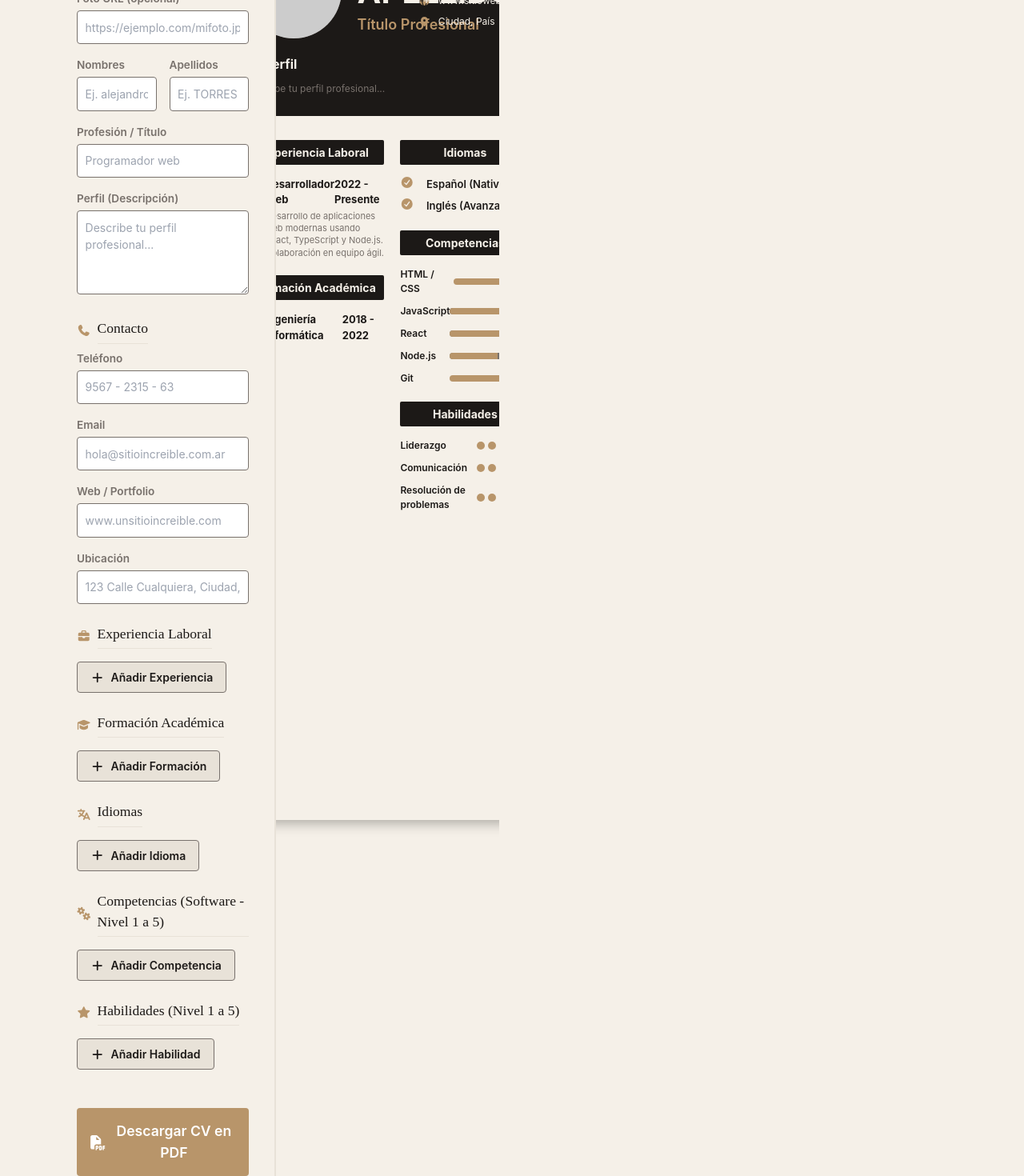
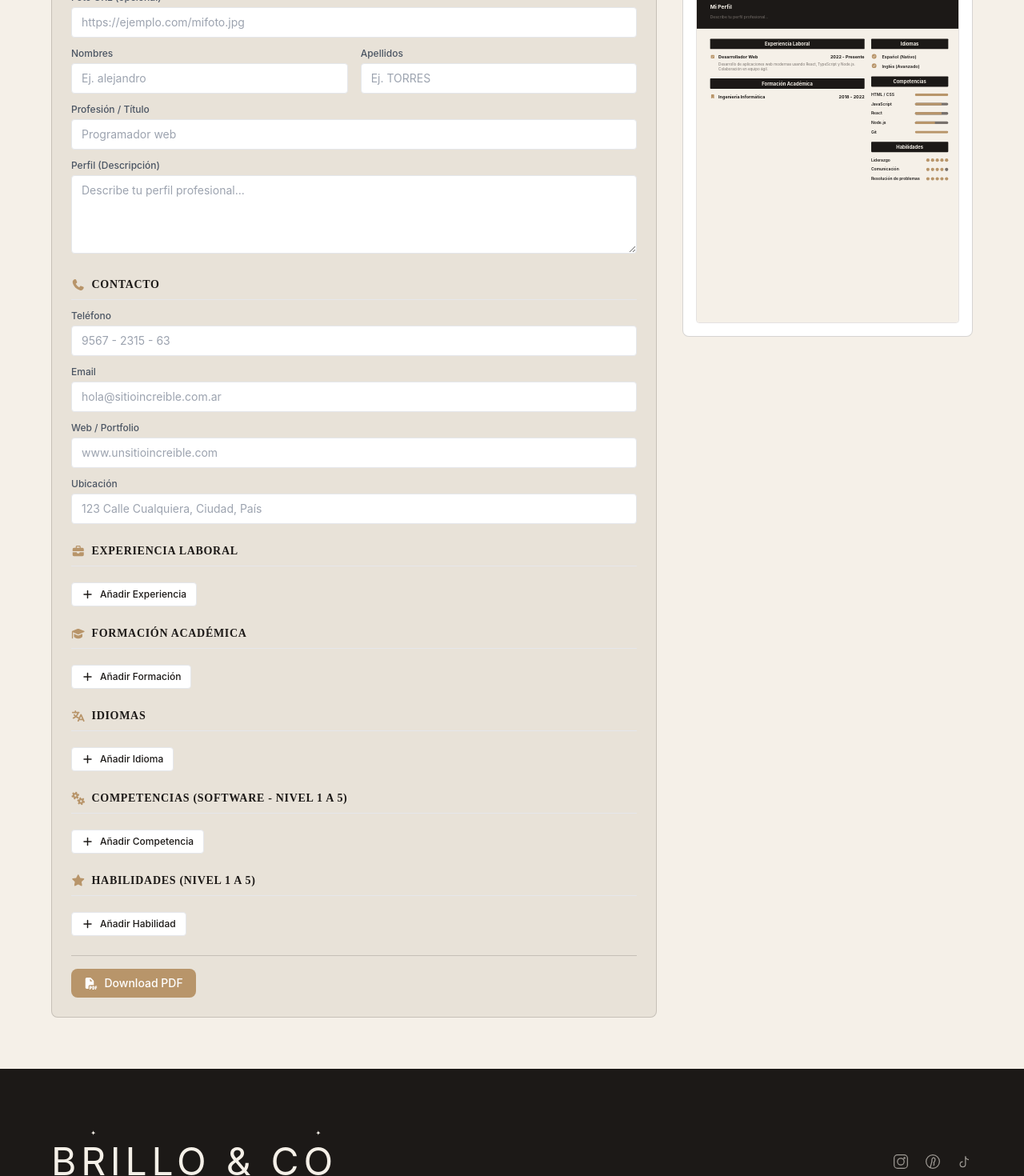
Before and after one commit to Andres-Debugger/preyecto-inter-usuarios, a Next.js app: page /settings in a window 1280 px wide. Shown: the part 2360-3830 px from the top of the page at 80% size. Built offline with nearby package versions, Linux system fonts and the light colour scheme.

Commit message:
Refactor: simplify CVCBuilder layout and enhance responsiveness; update styles in CVCForm and CVCPreview

```diff
--- a/app/settings/page.tsx
+++ b/app/settings/page.tsx
@@ -1261,11 +1261,7 @@ export default function SettingsPage() {
               <h2 className="text-xs tracking-[0.2em] uppercase mb-6 font-semibold" style={{ color: "var(--color-accent)" }}>
                 CV Builder
               </h2>
-              <div className="grid grid-cols-1 lg:grid-cols-2 gap-8">
-                <div className="lg:col-span-1">
-                  <CVCBuilder />
-                </div>
-              </div>
+              <CVCBuilder />
             </section>
           </div>
         </div>
--- a/components/CVCBuilder.tsx
+++ b/components/CVCBuilder.tsx
@@ -1,23 +1,43 @@
 "use client";
 
-import { useRef } from "react";
-import html2pdf from "html2pdf.js";
+import { useRef, useState, useEffect } from "react";
 import { useCVC } from "@/context/CVCContext";
 import CVCForm from "./CVCForm";
 import CVCPreview from "./CVCPreview";
 
+const A4_WIDTH = 794;
+const A4_HEIGHT = 1123;
+
 export default function CVCBuilder() {
   const { cvData, draftData } = useCVC();
   const cvRef = useRef<HTMLDivElement>(null);
+  const containerRef = useRef<HTMLDivElement>(null);
+  const [scale, setScale] = useState(0.5);
 
   const currentData = draftData || cvData;
 
+  useEffect(() => {
+    const updateScale = () => {
+      if (containerRef.current) {
+        const containerWidth = containerRef.current.offsetWidth;
+        const newScale = Math.min((containerWidth - 32) / A4_WIDTH, 0.55);
+        setScale(Math.max(newScale, 0.2));
+      }
+    };
+
+    updateScale();
+    window.addEventListener("resize", updateScale);
+    return () => window.removeEventListener("resize", updateScale);
+  }, []);
+
   const downloadPDF = async () => {
     const element = cvRef.current;
-    if (!element) return;
+    if (!element || typeof window === "undefined") return;
+
+    const html2pdf = (await import("html2pdf.js")).default;
 
     element.style.transform = "scale(1)";
-    element.style.transformOrigin = "top center";
+    element.style.transformOrigin = "top left";
 
     const opt = {
       margin: 0,
@@ -35,29 +55,55 @@ export default function CVCBuilder() {
   };
 
   return (
+    <div className="grid grid-cols-1 lg:grid-cols-3 gap-8">
+      <div className="lg:col-span-2">
+        <CVCForm onDownloadPDF={downloadPDF} />
+      </div>
+
+      <div className="lg:col-span-1">
+        <div className="sticky top-24" ref={containerRef}>
           <div
-      className="cvc-builder"
+            className="border p-4 rounded-lg bg-white"
+            style={{ borderColor: "color-mix(in srgb, var(--color-muted) 30%, transparent)" }}
+          >
+            <div className="flex items-center justify-between mb-4">
+              <h3 className="text-lg font-semibold" style={{ color: "var(--color-text)" }}>
+                CV Preview
+              </h3>
+              <button
+                onClick={downloadPDF}
+                className="text-xs px-3 py-1.5 border rounded hover:opacity-80 transition-opacity"
+                style={{ borderColor: "var(--color-muted)", color: "var(--color-text)" }}
+              >
+                Download PDF
+              </button>
+            </div>
+
+            <div
+              className="rounded border overflow-hidden"
+              style={{ borderColor: "color-mix(in srgb, var(--color-muted) 20%, transparent)" }}
+            >
+              <div
                 style={{
-        display: "flex",
-        width: "100%",
-        minHeight: "calc(100vh - 200px)",
+                  width: `${A4_WIDTH * scale}px`,
+                  height: `${A4_HEIGHT * scale}px`,
+                  overflow: "hidden",
                 }}
               >
-      <CVCForm onDownloadPDF={downloadPDF} />
                 <div
-        className="preview-section"
                   style={{
-          flex: 1,
-          backgroundColor: "var(--color-bg)",
-          display: "flex",
-          justifyContent: "center",
-          alignItems: "flex-start",
-          overflowY: "auto",
-          padding: "2rem",
+                    transform: `scale(${scale})`,
+                    transformOrigin: "top left",
+                    width: `${A4_WIDTH}px`,
                   }}
                 >
                   <CVCPreview cvData={currentData} ref={cvRef} />
                 </div>
               </div>
+            </div>
+          </div>
+        </div>
+      </div>
+    </div>
   );
 }
--- a/components/CVCForm.tsx
+++ b/components/CVCForm.tsx
@@ -29,9 +29,9 @@ interface CVCFormProps {
 
 function SectionTitle({ title, icon }: { title: string; icon: any }) {
   return (
-    <div style={{ display: "flex", alignItems: "center", gap: "8px", marginTop: "1.5rem", marginBottom: "0.5rem" }}>
-      <FontAwesomeIcon icon={icon} style={{ color: "var(--color-accent)" }} />
-      <h3 style={{ color: "var(--color-text)", fontSize: "1.1rem", borderBottom: "1px solid var(--color-surface)", paddingBottom: "0.3rem" }}>
+    <div className="flex items-center gap-2 mt-6 mb-3 pb-2 border-b border-gray-200">
+      <FontAwesomeIcon icon={icon} className="text-[var(--color-accent)] text-sm" />
+      <h3 className="text-sm font-semibold uppercase tracking-wider text-[var(--color-text)]">
         {title}
       </h3>
     </div>
@@ -40,8 +40,8 @@ function SectionTitle({ title, icon }: { title: string; icon: any }) {
 
 function InputGroup({ label, children, className = "", style }: { label: string; children: React.ReactNode; className?: string; style?: React.CSSProperties }) {
   return (
-    <div className={`input-group ${className}`} style={{ marginBottom: "1rem", ...style }}>
-      <label style={{ fontSize: "0.85rem", fontWeight: 600, color: "var(--color-muted)", marginBottom: "0.3rem", display: "block" }}>
+    <div className={`mb-3 ${className}`} style={style}>
+      <label className="block text-xs font-medium text-gray-600 mb-1">
         {label}
       </label>
       {children}
@@ -79,24 +79,7 @@ function Input({
       onChange={handleChange}
       onKeyDown={onKeyDown}
       placeholder={placeholder}
-      style={{
-        padding: "0.6rem",
-        border: "1px solid var(--color-muted)",
-        borderRadius: "4px",
-        backgroundColor: "#fff",
-        color: "var(--color-text)",
-        width: "100%",
-        transition: "border-color 0.2s, box-shadow 0.2s",
-        outline: "none",
-      }}
-      onFocus={(e) => {
-        e.target.style.borderColor = "var(--color-accent)";
-        e.target.style.boxShadow = "0 0 0 2px rgba(185, 138, 90, 0.2)";
-      }}
-      onBlur={(e) => {
-        e.target.style.borderColor = "var(--color-muted)";
-        e.target.style.boxShadow = "none";
-      }}
+      className="w-full px-3 py-2 text-sm border border-gray-200 rounded bg-white text-[var(--color-text)] transition-all focus:outline-none focus:border-[var(--color-accent)] focus:ring-2 focus:ring-[var(--color-accent)]/20"
     />
   );
 }
@@ -118,27 +101,7 @@ function Textarea({
       onChange={(e) => onChange(e.target.value)}
       placeholder={placeholder}
       rows={rows}
-      style={{
-        padding: "0.6rem",
-        border: "1px solid var(--color-muted)",
-        borderRadius: "4px",
-        backgroundColor: "#fff",
-        color: "var(--color-text)",
-        width: "100%",
-        resize: "vertical",
-        minHeight: "80px",
-        transition: "border-color 0.2s, box-shadow 0.2s",
-        outline: "none",
-        fontFamily: "inherit",
-      }}
-      onFocus={(e) => {
-        e.target.style.borderColor = "var(--color-accent)";
-        e.target.style.boxShadow = "0 0 0 2px rgba(185, 138, 90, 0.2)";
-      }}
-      onBlur={(e) => {
-        e.target.style.borderColor = "var(--color-muted)";
-        e.target.style.boxShadow = "none";
-      }}
+      className="w-full px-3 py-2 text-sm border border-gray-200 rounded bg-white text-[var(--color-text)] resize-y min-h-[80px] transition-all focus:outline-none focus:border-[var(--color-accent)] focus:ring-2 focus:ring-[var(--color-accent)]/20 font-inherit"
     />
   );
 }
@@ -189,36 +152,12 @@ function DynamicItem<T extends { id: string }>({
   }, [item.id, setItems]);
 
   return (
-    <div
-      className="dynamic-item"
-      style={{
-        backgroundColor: "var(--color-surface)",
-        padding: "1rem",
-        borderRadius: "6px",
-        marginBottom: "1rem",
-        position: "relative",
-      }}
-    >
+    <div className="relative bg-gray-50 p-3 rounded border border-gray-100 mb-3">
       <button
-        className="btn-remove"
         onClick={() => onRemove(item.id)}
-        style={{
-          position: "absolute",
-          top: "0.5rem",
-          right: "0.5rem",
-          background: "#ff4d4d",
-          color: "white",
-          border: "none",
-          borderRadius: "50%",
-          width: "24px",
-          height: "24px",
-          cursor: "pointer",
-          display: "flex",
-          alignItems: "center",
-          justifyContent: "center",
-        }}
+        className="absolute top-2 right-2 w-5 h-5 rounded-full bg-red-500 text-white flex items-center justify-center text-xs hover:bg-red-600 transition-colors"
       >
-        <FontAwesomeIcon icon={faTimes} style={{ fontSize: "10px" }} />
+        <FontAwesomeIcon icon={faTimes} style={{ fontSize: "8px" }} />
       </button>
       {renderFields(item, updateField)}
     </div>
@@ -230,29 +169,7 @@ function AddButton({ onClick, label, icon }: { onClick: () => void; label: strin
     <button
       type="button"
       onClick={onClick}
-      className="btn"
-      style={{
-        backgroundColor: "var(--color-surface)",
-        color: "var(--color-text)",
-        border: "1px solid var(--color-muted)",
-        padding: "0.5rem 1rem",
-        borderRadius: "4px",
-        cursor: "pointer",
-        fontWeight: 600,
-        transition: "all 0.2s",
-        marginTop: "0.5rem",
-        display: "inline-flex",
-        alignItems: "center",
-        gap: "0.5rem",
-      }}
-      onMouseEnter={(e) => {
-        e.currentTarget.style.backgroundColor = "var(--color-muted)";
-        e.currentTarget.style.color = "#fff";
-      }}
-      onMouseLeave={(e) => {
-        e.currentTarget.style.backgroundColor = "var(--color-surface)";
-        e.currentTarget.style.color = "var(--color-text)";
-      }}
+      className="inline-flex items-center gap-2 px-3 py-1.5 text-xs font-medium border border-gray-200 rounded bg-white text-[var(--color-text)] hover:bg-[var(--color-muted)] hover:text-white transition-all mt-2"
     >
       <FontAwesomeIcon icon={icon} />
       {label}
@@ -633,8 +550,8 @@ export default function CVCForm({ onDownloadPDF }: CVCFormProps) {
   };
 
   return (
-    <div className="form-section" style={{ padding: "2rem", overflowY: "auto", borderRight: "2px solid var(--color-surface)", flex: 1 }}>
-      <h2 style={{ color: "var(--color-accent)", marginBottom: "1.5rem" }}>Configura tu CV</h2>
+    <div className="form-section border p-6 rounded-lg" style={{ borderColor: "color-mix(in srgb, var(--color-muted) 30%, transparent)", backgroundColor: "var(--color-surface)" }}>
+      <h2 className="text-lg font-semibold text-[var(--color-accent)] mb-4">Configura tu CV</h2>
 
       <PersonalInfoSection data={currentData.personal} updateDraft={updateDraft} />
       <ContactSection data={currentData.contact} updateDraft={updateDraft} />
@@ -644,79 +561,35 @@ export default function CVCForm({ onDownloadPDF }: CVCFormProps) {
       <CompetenciesSection data={currentData.competencies} updateDraft={updateDraft} />
       <SkillsSection data={currentData.skills} updateDraft={updateDraft} />
 
-      <div style={{ display: "flex", gap: "0.5rem", marginTop: "2rem", flexWrap: "wrap" }}>
+      <div className="flex flex-wrap gap-2 mt-6 pt-4 border-t" style={{ borderColor: "color-mix(in srgb, var(--color-muted) 30%, transparent)" }}>
+        <button
+          onClick={onDownloadPDF}
+          className="inline-flex items-center gap-2 px-4 py-2 text-sm font-medium rounded-lg text-white transition-opacity hover:opacity-90"
+          style={{ backgroundColor: "var(--color-accent)" }}
+        >
+          <FontAwesomeIcon icon={faFilePdf} />
+          Download PDF
+        </button>
         {hasDraft && (
           <>
             <button
               onClick={handleReset}
-              style={{
-                backgroundColor: "var(--color-surface)",
-                color: "var(--color-text)",
-                border: "1px solid var(--color-muted)",
-                padding: "0.5rem 1rem",
-                borderRadius: "4px",
-                cursor: "pointer",
-                fontWeight: 600,
-                transition: "all 0.2s",
-                display: "inline-flex",
-                alignItems: "center",
-                gap: "0.5rem",
-              }}
-              onMouseEnter={(e) => {
-                e.currentTarget.style.backgroundColor = "var(--color-muted)";
-                e.currentTarget.style.color = "#fff";
-              }}
-              onMouseLeave={(e) => {
-                e.currentTarget.style.backgroundColor = "var(--color-surface)";
-                e.currentTarget.style.color = "var(--color-text)";
-              }}
+              className="inline-flex items-center gap-2 px-4 py-2 text-sm font-medium border rounded-lg transition-colors hover:opacity-80"
+              style={{ borderColor: "var(--color-muted)", color: "var(--color-text)" }}
             >
-              <FontAwesomeIcon icon={faTimes} /> Reset
+              <FontAwesomeIcon icon={faTimes} />
+              Reset
             </button>
             <button
               onClick={handleApply}
-              style={{
-                backgroundColor: "var(--color-accent)",
-                color: "#fff",
-                border: "none",
-                padding: "0.5rem 1rem",
-                borderRadius: "4px",
-                cursor: "pointer",
-                fontWeight: 600,
-                transition: "all 0.2s",
-                display: "inline-flex",
-                alignItems: "center",
-                gap: "0.5rem",
-              }}
-              onMouseEnter={(e) => { e.currentTarget.style.backgroundColor = "#9d7348"; }}
+              className="inline-flex items-center gap-2 px-4 py-2 text-sm font-medium rounded-lg text-white transition-colors hover:opacity-90"
+              style={{ backgroundColor: "var(--color-accent)" }}
             >
-              <FontAwesomeIcon icon={faCheck} /> Aplicar Cambios
+              <FontAwesomeIcon icon={faCheck} />
+              Apply Changes
             </button>
           </>
         )}
-        <button
-          onClick={onDownloadPDF}
-          style={{
-            backgroundColor: "var(--color-accent)",
-            color: "#fff",
-            border: "none",
-            padding: "1rem",
-            borderRadius: "4px",
-            cursor: "pointer",
-            fontWeight: 600,
-            fontSize: "1.1rem",
-            width: "100%",
-            display: "inline-flex",
-            alignItems: "center",
-            justifyContent: "center",
-            gap: "0.5rem",
-            marginTop: "1rem",
-            transition: "all 0.2s",
-          }}
-          onMouseEnter={(e) => { e.currentTarget.style.backgroundColor = "#9d7348"; }}
-        >
-          <FontAwesomeIcon icon={faFilePdf} /> Descargar CV en PDF
-        </button>
       </div>
     </div>
   );
--- a/components/CVCPreview.tsx
+++ b/components/CVCPreview.tsx
@@ -27,8 +27,8 @@ export default function CVCPreview({ cvData, ref }: CVCPreviewProps) {
       style={{
         backgroundColor: "var(--color-bg)",
         color: "var(--color-text)",
-        width: "210mm",
-        minHeight: "297mm",
+        width: "794px",
+        minHeight: "1123px",
         boxShadow: "0 4px 15px rgba(0,0,0,0.3)",
         display: "flex",
         flexDirection: "column",
```
Lines whose indentation alone changed are shown as unchanged.
